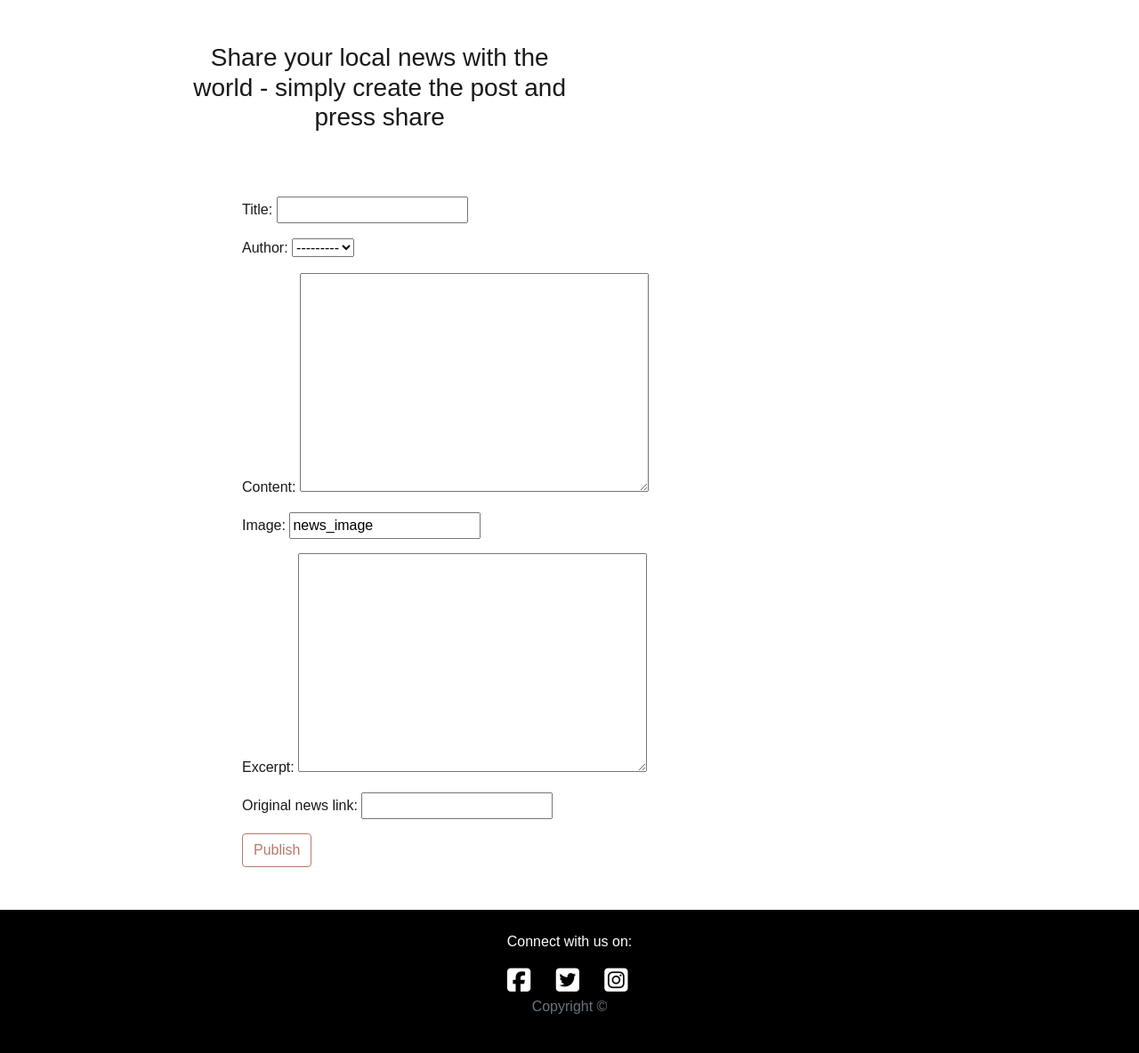
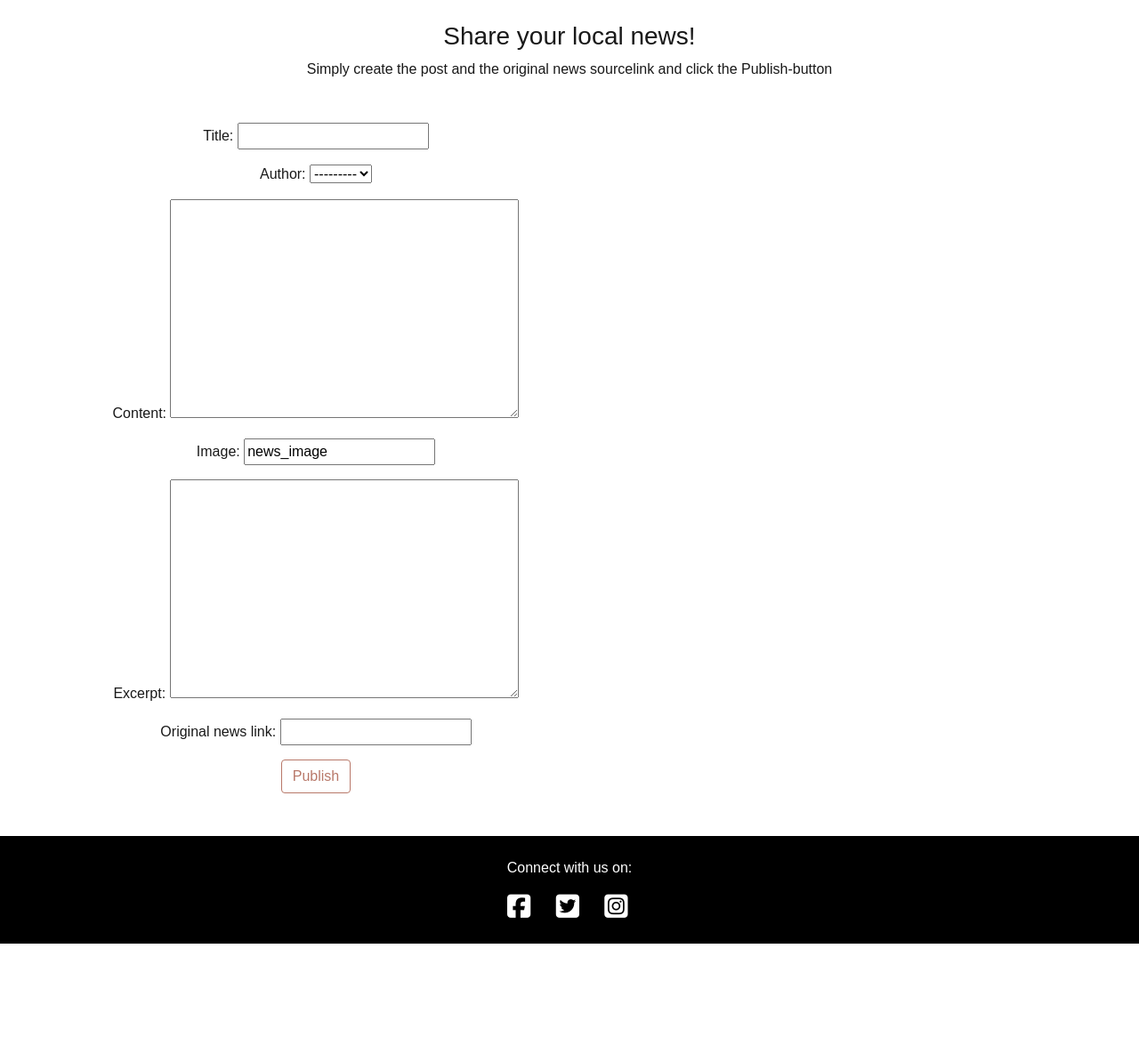
Before and after one commit to viktoriamahrberg/fashion-news-board, a Django app: page /add_post/ in a window 1280 px wide. Shown: the part 89-1273 px from the top of the page at 89% size. After the commit the page ends 1150 px from the top, so only its background shows below. Run offline with Django 3.2, Linux system fonts and the light colour scheme; some libraries are stand-ins or nearby versions; some web fonts are replaced.

Commit message:
Add edit post view and form to template

```diff
--- a/fashionewsapp/admin.py
+++ b/fashionewsapp/admin.py
@@ -5,6 +5,9 @@ from django_summernote.admin import SummernoteModelAdmin
 
 @admin.register(Post)
 class PostAdmin(SummernoteModelAdmin):
+    """
+    Managing post in the Admin Panel
+    """
     list_display = ('title', 'slug', 'date_published', 'author')
     search_fields = ['title', 'content']
     prepopulated_fields = {'slug': ('title',)}
@@ -14,6 +17,9 @@ class PostAdmin(SummernoteModelAdmin):
 
 @admin.register(Comment)
 class CommentAdmin(admin.ModelAdmin):
+    """
+    Managing comments in the Admin Panel
+    """
     list_display = ('post', 'body', 'name', 'date_published')
     search_fields = ('name', 'body')
     list_filter = ('name',)
--- a/fashionewsapp/forms.py
+++ b/fashionewsapp/forms.py
@@ -4,6 +4,9 @@ from django import forms
 
 
 class CommentForm(forms.ModelForm):
+    """
+    Adding comments to posts
+    """
     class Meta:
         model = Comment
         fields = ('body',)
@@ -11,6 +14,18 @@ class CommentForm(forms.ModelForm):
 
 
 class AddPostForm(forms.ModelForm):
+    """
+    Creating new posts
+    """
     class Meta:
         model = Post
-        fields = ('title', 'author', 'content', 'featured_image', 'excerpt', 'original_news_link',)
+        fields = ('title', 'author', 'content', 'featured_image', 'excerpt', 'original_news_link')
+
+
+class EditPostForm(forms.ModelForm):
+    """
+    Editing posts
+    """
+    class Meta:
+        model = Post
+        fields = ('title', 'content', 'excerpt', 'original_news_link')
--- a/fashionewsapp/models.py
+++ b/fashionewsapp/models.py
@@ -32,7 +32,7 @@ class Post(models.Model):
         super(Post, self).save()
 
     def get_absolute_url(self):
-        return reverse ('post_detail', args=[str(self.slug)])
+        return reverse('post_detail', args=[str(self.slug)])
 
 
 class Comment(models.Model):
--- a/fashionewsapp/urls.py
+++ b/fashionewsapp/urls.py
@@ -5,4 +5,5 @@ urlpatterns = [
     path('', views.PostList.as_view(), name='home'),
     path('add_post/', views.CreatePost.as_view(), name='add_post'),
     path('<slug:slug>/', views.PostDetail.as_view(), name='post_detail'),
+    path('<slug>/edit_post', views.EditPost.as_view(), name='edit_post'),
 ]
--- a/fashionewsapp/views.py
+++ b/fashionewsapp/views.py
@@ -1,11 +1,14 @@
 from django.shortcuts import render, get_object_or_404
 from django.views import generic, View
 from .models import Post
-from .forms import CommentForm, AddPostForm
-from django.views.generic.edit import CreateView
+from .forms import CommentForm, AddPostForm, EditPostForm
+from django.views.generic.edit import CreateView, UpdateView, DeleteView
 
 
 class PostList(generic.ListView):
+    """
+    View for displaying posts list on index.html
+    """
     model = Post
     queryset = Post.objects.order_by("-date_published")
     template_name = 'index.html'
@@ -13,13 +16,14 @@ class PostList(generic.ListView):
 
 
 class PostDetail(View):
-
+    """
+    View for displaying posts individually
+    """
     def get(self, request, slug, *args, **kwargs):
         post = get_object_or_404(Post, slug=slug)
         comments = post.comments.order_by('date_published')
-        # liked = False
-        # if post.likes.filter(id=self.request.user.id).exists()
-        return render (
+
+        return render(
             request,
             "post_detail.html",
             {
@@ -43,7 +47,7 @@ class PostDetail(View):
         else:
             comment_form = CommentForm()
 
-        return render (
+        return render(
             request,
             "post_detail.html",
             {
@@ -56,7 +60,28 @@ class PostDetail(View):
 
 
 class CreatePost(CreateView):
-
+    """
+    View for creating posts on add_post.html
+    """
     model = Post
     form_class = AddPostForm
     template_name = 'add_post.html'
+
+
+class EditPost(UpdateView):
+    """
+    View for editing posts on edit_post.html
+    """
+    model = Post
+    form_class = EditPostForm
+    template_name = 'edit_post.html'
+
+
+class DeletePost(DeleteView):
+    """
+    View for editing posts on edit_post.html
+    """
+    model = Post
+    template_name = 'delete_post.html'
+
+    ##REVERESE HERE
--- a/templates/add_post.html
+++ b/templates/add_post.html
@@ -3,18 +3,19 @@
 
 {% load crispy_forms_tags %}
 
-<div class="col-md-4 mt-5 mb-5 offset-md-2">
-    <h3 class="add_post_title text-center">Share your local news with the world - simply create the post and press share
-    </h3>
+
+<div class="col-md-8 mt-4 mb-4 offset-md-2">
+    <h3 class="add_post_title text-center">Share your local news!</h3>
+    <p class="add_post_paragraph text-center">Simply create the post and the original news sourcelink and click the Publish-button
+    </h3></p>
 </div>
 <div class="container">
     <div class="row">
-      <div class="col-md-8 mt-4 offset-md-2">
+      <div class="col-md-6 mt-4 text-center">
 <form method="post">
         {% csrf_token %}
         {{ form.as_p | safe }}
 
-    </textarea>
         <button class="btn btn-outline-success" input type="submit">Publish
      </button>
 </div>
--- a/templates/base.html
+++ b/templates/base.html
@@ -100,14 +100,7 @@
     <a href="#"><i class="fab fa-instagram-square ms-4"></i></a>
     <a href="#"><i class="fab fa-youtube-round ms-4"></i></a>
 
-    <p class="copyright text-muted">Copyright &copy; <span id="copyright"></span></p>
-
-
 
   </footer>
 </body>
-<script>
-  $("#copyright").text(new Date().getFullYear());
-</script>
-
 </html>
```
Also changed, not shown: templates/edit_post.html (added, +12 -0 lines).
